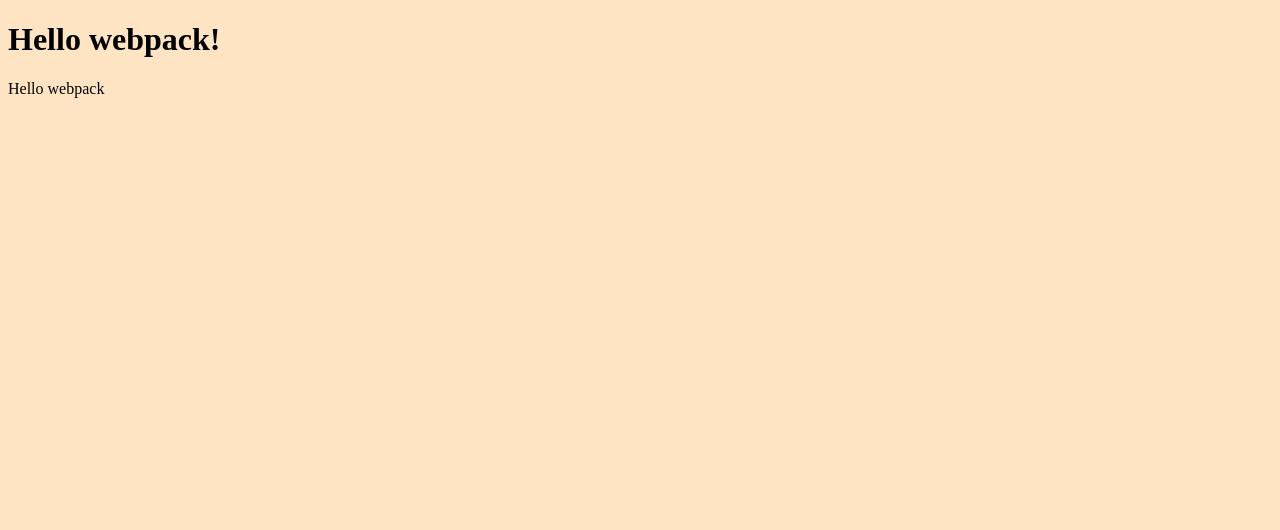
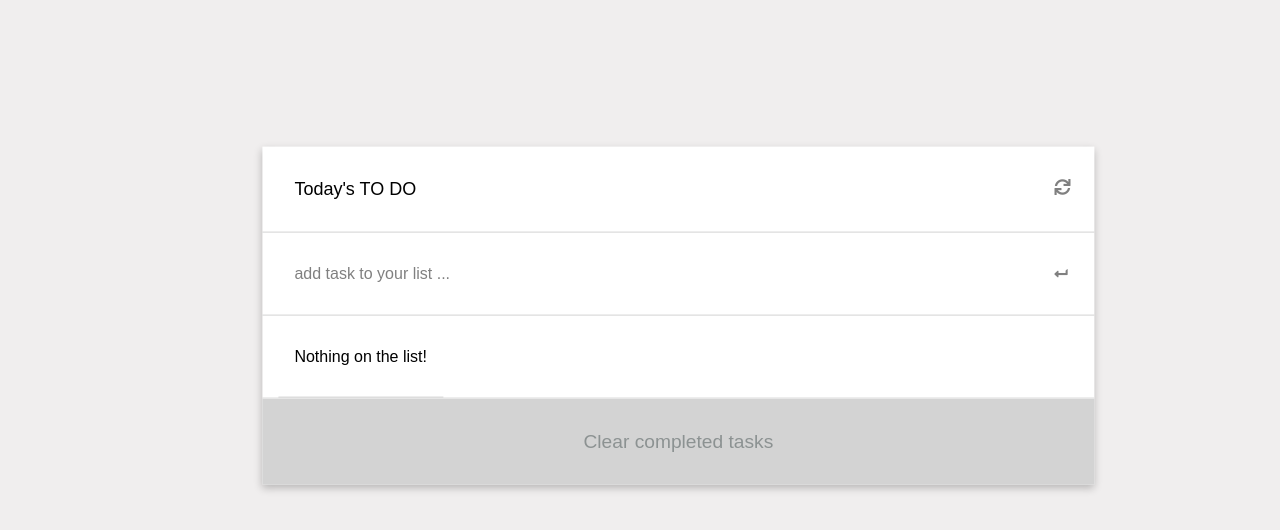
Before and after one commit to clintonjosephs/to-do-list, a website built with webpack: page src/index.html in a window 1280 px wide. Built offline with nearby package versions, Linux system fonts and the light colour scheme.

Commit message:
setup list structure, add and view list items

```diff
--- /dev/null
+++ b/src/Storage.js
@@ -0,0 +1,9 @@
+export default class storageManager {
+    static storeData(todoList) {
+      localStorage.setItem('todoList', JSON.stringify(todoList));
+    }
+
+    static getData() {
+      return localStorage.getItem('todoList') ? JSON.parse(localStorage.getItem('todoList')) : [];
+    }
+  }
--- /dev/null
+++ b/src/Todolist.js
@@ -0,0 +1,22 @@
+import storageManager from './Storage.js';
+
+export default class Todolist {
+  constructor(listObj) {
+    this.todoList = listObj;
+  }
+
+  add(description, completed = false) {
+    const index = this.todoList.length + 1;
+    this.todoList.push({
+      description,
+      completed,
+      index,
+    });
+    storageManager.storeData(this.todoList);
+  }
+
+  remove(index) {
+    this.todoList = this.todoList.filter((todo) => todo.index !== index);
+    storageManager.storeData(this.todoList);
+  }
+}
--- /dev/null
+++ b/src/UpdateUI.js
@@ -0,0 +1,36 @@
+import storageManager from "./Storage.js";
+
+export default class UpdateUI {
+  constructor(listElement, listObj) {
+    this.showToDoElement = listElement;
+    this.todoList = listObj;
+  }
+
+  static createListDisplay(todo, empty = false) {
+    const li = document.createElement("li");
+    li.classList.add("item");
+    if (!empty) {
+      li.innerHTML = `<input type="checkbox" id="${todo.index}" class="task-box">
+                        <span id="task-${todo.index}" contenteditable='false' class= "task-description"> ${todo.description} </span>
+                        <a href="#"><button class="remove"> <i class="fa fa-ellipsis-v" aria-hidden="true"></i><i id ="trash-${todo.index}" class="trash fa fa-trash" aria-hidden="true"></i> </button></a>`;
+    } else {
+      li.innerHTML = '<span class= "item">Nothing on the list!</span>';
+    }
+    return li;
+  }
+
+  refreshUI() {
+    this.todoList = storageManager.getData();
+    while (this.showToDoElement.firstChild) {
+      this.showToDoElement.removeChild(this.showToDoElement.firstChild);
+    }
+
+    if (this.todoList.length > 0) {
+      this.todoList.forEach((todo) => {
+        this.showToDoElement.appendChild(UpdateUI.createListDisplay(todo));
+      });
+    } else {
+      this.showToDoElement.appendChild(UpdateUI.createListDisplay({}, true));
+    }
+  }
+}
--- a/src/index.html
+++ b/src/index.html
@@ -3,9 +3,29 @@
 <head>
     <meta charset="UTF-8">
     <meta name="viewport" content="width=device-width, initial-scale=1.0">
-    <title>First Webpack</title>
+    <link rel="stylesheet" href="https://use.fontawesome.com/releases/v5.15.4/css/all.css"
+    integrity="sha384-DyZ88mC6Up2uqS4h/KRgHuoeGwBcD4Ng9SiP4dIRy0EXTlnuz47vAwmeGwVChigm" crossorigin="anonymous">
+  <title>To-Do List</title>
 </head>
 <body>
-    <h1>Hello webpack!</h1>
+    <ul class="container">
+        <li class="item today-container">
+            <div>Today's TO DO</div>
+            <a class="fa-input" href="#"> <i id="delete-to-do" class="fas fa-sync"></i></a>
+
+        </li>
+
+        <li class="item add-task-container">
+            <div><input type="text" class="input-task" placeholder="add task to your list ..."></div>
+            <button id="add" class="fa-input"><i class="fas fa-level-down-alt fa-rotate-90"></i></button>
+        </li>
+
+        <li class="populated-list">
+            <ul class="list">
+            </ul>
+        </li>
+        <li class="item clear"><div class="clear-all"><a id="clearall" href="#">Clear completed tasks</a></div></li>
+
+    </ul>
 </body>
 </html>
--- a/src/index.js
+++ b/src/index.js
@@ -1,13 +1,23 @@
 import _ from 'lodash';
 import './style.css';
+import UpdateUI from './UpdateUI.js';
+import Todolist from './todolist.js';
+import storageManager from './Storage.js';
 
-function component() {
-    const element = document.createElement('div');
+const listText = document.querySelector('.input-task');
+const addListBtn = document.querySelector('#add');
+const listContainer = document.querySelector('.list');
+const localStorage = storageManager.getData();
 
-    // Lodash, now imported by this script
-    element.innerHTML = _.join(['Hello', 'webpack'], ' ');
+const ulManager = new UpdateUI(listContainer, localStorage);
+const addList = new Todolist(localStorage);
 
-    return element;
+function addToList() {
+  if (listText.value !== "") {
+    addList.add(listText.value);
+    ulManager.refreshUI();
+    listText.value = "";
   }
-
-  document.body.appendChild(component());
+}
+addListBtn.addEventListener('click', addToList);
+window.onresize = ulManager.refreshUI();
--- a/src/style.css
+++ b/src/style.css
@@ -1,3 +1,171 @@
-body {
-    background-color: bisque;
-}
+html * {
+    font-family: Arial, sans-serif;
+  }
+
+  body {
+    background-color: rgb(240, 238, 238);
+  }
+
+  .today-container {
+    border-bottom: 1px solid lightgray;
+    display: flex;
+    gap: 1rem;
+    width: 50rem;
+  }
+
+  .task-description {
+    width: 50%;
+  }
+
+  .today-container div {
+    font-size: large;
+    font-weight: normal;
+    padding-left: 1rem;
+  }
+
+  .completed {
+    text-decoration: line-through;
+    color: gray;
+  }
+
+  .fa-input {
+    float: right;
+    margin-left: auto;
+    margin-right: 0.5rem;
+    border: none;
+    cursor: pointer;
+    background-color: transparent;
+  }
+
+  .fa-btn {
+    margin-left: auto;
+    background-color: transparent;
+    border: none;
+  }
+
+  .fas {
+    color: gray;
+    float: right;
+  }
+
+  .add-task-container {
+    border-bottom: 1px solid lightgray;
+    display: flex;
+    gap: 1rem;
+    width: 50rem;
+  }
+
+  .input-task {
+    border: none;
+    width: 46rem;
+    padding-left: 1rem;
+  }
+
+  ::placeholder {
+    color: gray;
+    font-size: 1rem;
+  }
+
+  .input-task:focus {
+    outline: none;
+  }
+
+  .container {
+    background-color: white;
+    list-style: none;
+    display: flex;
+    flex-direction: column;
+    position: absolute;
+    left: 40%;
+    transform: translate(-30%, -30%);
+    box-shadow: rgba(0, 0, 0, 0.24) 0 3px 8px;
+    padding-left: 0;
+    margin: 15rem 0;
+  }
+
+  .item {
+    position: relative;
+    padding: 2rem 1rem;
+    border-bottom: 1px solid lightgray;
+  }
+
+  .list {
+    list-style: none;
+    max-height: 300px;
+  }
+
+  .populated-list {
+    margin-left: -2.5rem;
+    max-height: 100vh;
+    overflow-y: scroll;
+  }
+
+  .clear-all {
+    width: 50rem;
+    text-align: center;
+  }
+
+  .clear-all a {
+    text-decoration: none;
+    color: #8c9292;
+    border: none;
+    font-size: larger;
+    font-weight: lighter;
+  }
+
+  .list .li-task {
+    border-bottom: 1px solid lightgray;
+    text-align: left;
+    padding: 2rem 1rem;
+  }
+
+  .list .li a {
+    float: right;
+  }
+
+  .task-box {
+    border: 3px solid gray;
+    margin-right: 2rem;
+  }
+
+  .trash {
+    display: none;
+  }
+
+  .trash-active {
+    display: block;
+    color: gray;
+  }
+
+  .trash-active:active {
+    transform: scale(1.5);
+    transition: 100ms ease;
+  }
+
+  #delete-to-do:active {
+    transform: rotate(720deg);
+    transition: 100ms ease;
+  }
+
+  .clear {
+    background-color: lightgray;
+    border-bottom: none !important;
+  }
+
+  .remove {
+    margin-left: auto;
+    float: right;
+    background-color: transparent;
+    border: none;
+  }
+
+  .remove .fa {
+    color: gray;
+    cursor: pointer;
+  }
+
+  [contenteditable] {
+    outline: 0 solid transparent;
+    padding-right: 3%;
+    padding-right: 2%;
+  }
```
